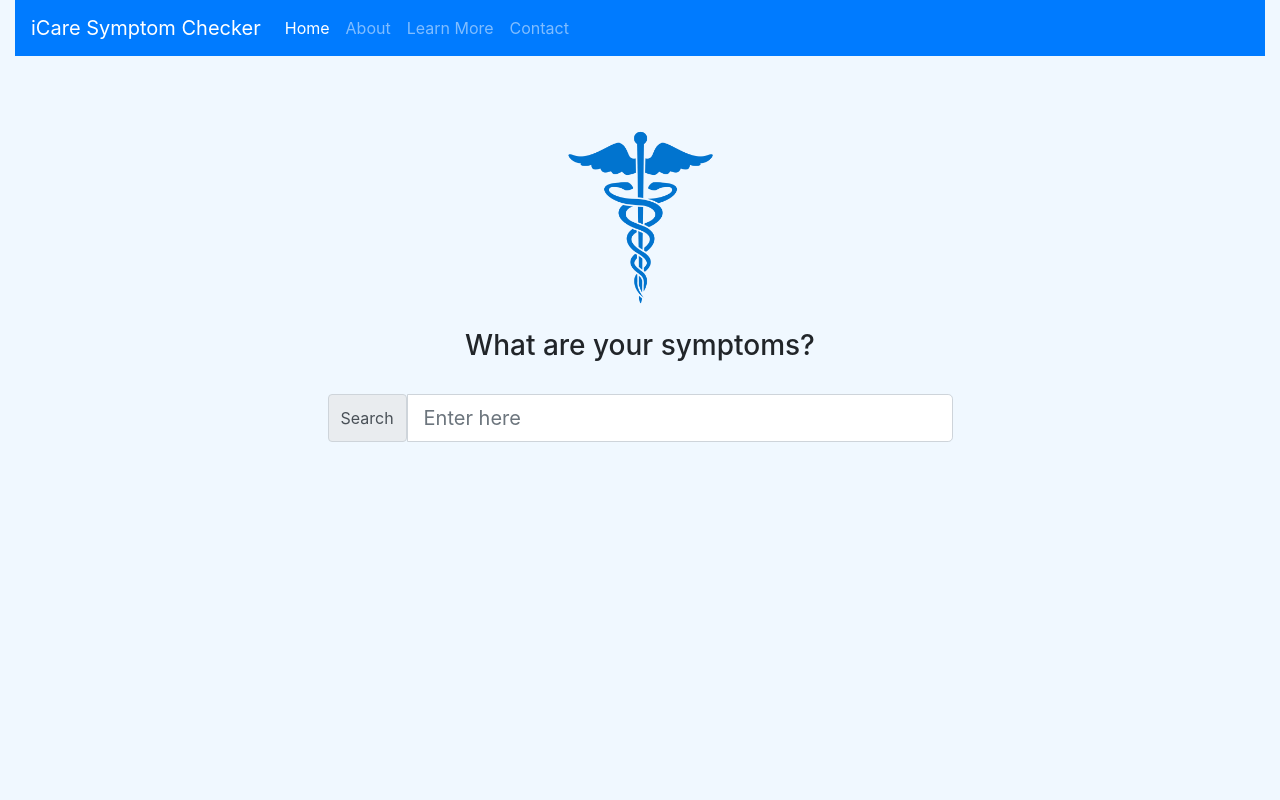
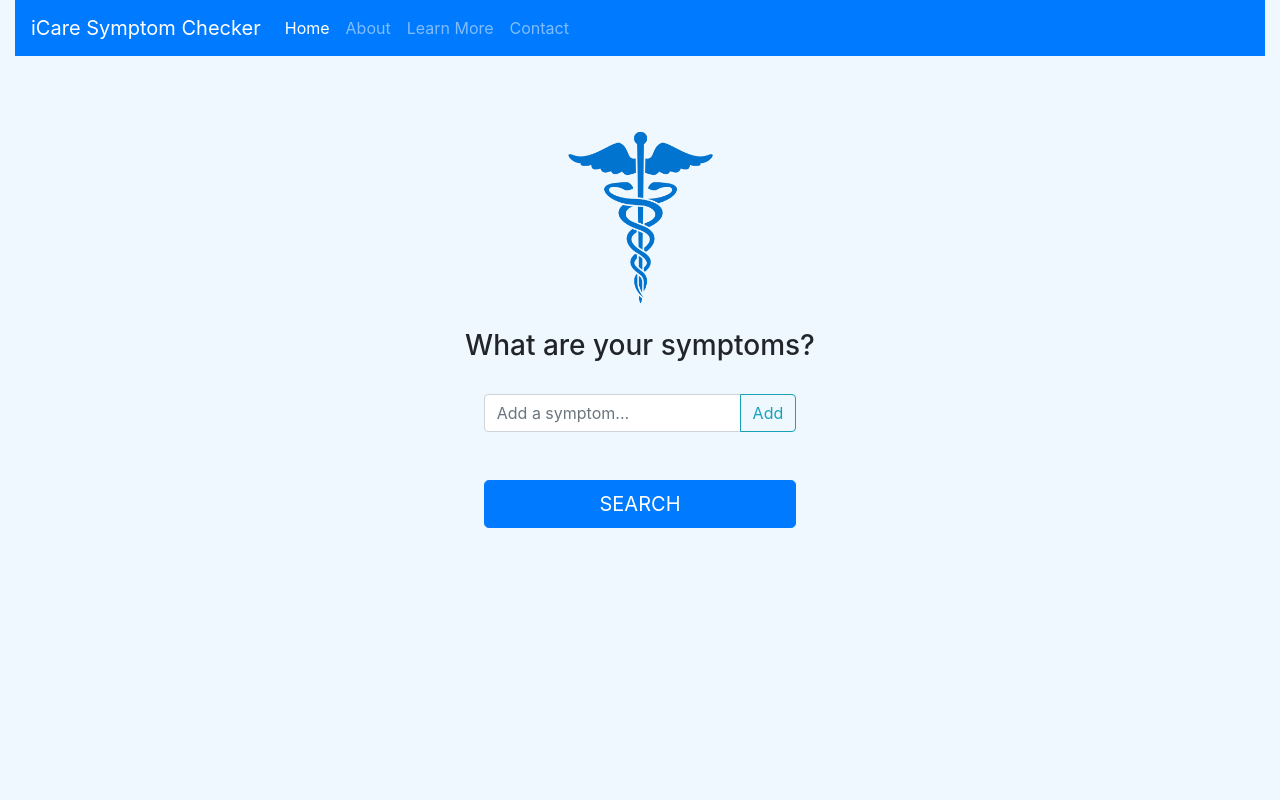
Before and after one commit to ptsheeran/iCare, a Vue app: page / in a window 1280 px wide. Shown: the top 800 px of the page. Built offline with nearby package versions, Linux system fonts and the light colour scheme.

Commit message:
Modified UI (add input to list)

```diff
--- a/src/App.vue
+++ b/src/App.vue
@@ -29,7 +29,33 @@
       <h3>What are your symptoms?</h3>
     </div>
     <br>
-    <div class="input-group input-group-lg center-block w-50">
+    <div class="center-block w-25">
+      <div class="input-group">
+        <input v-model="newItem" @keyup.enter="addItem" id="userinput" type="text" class="form-control" placeholder="Add a symptom..." aria-label="Add an item" aria-describedby="basic-addon2">
+        <div class="input-group-append">
+          <button @click="addItem" class="btn btn-outline-info" id="enter" type="button">Add</button>
+        </div>
+      </div>
+    </div>
+    <br>
+    <div class="center-block w-25">
+      <ul class="list-group" id="symptom-list">
+        <li v-for="(item, index) in items" :key="item.id" class="list-group-item">
+          {{ item.symptom }}
+          <button @click="removeItem(index)" class="close">
+            <span>&times;</span>
+          </button>
+        </li>
+      </ul>
+    </div>
+    <br>
+    <button type="button" class="btn btn-primary btn-lg btn-block w-25 center-block">SEARCH</button>
+    <br>
+    <br>
+    <br>
+
+    <!-- Old input box -->
+    <!--div class="input-group input-group-lg center-block w-50">
       <span class="input-group-text" id="inputGroup-sizing-lg">Search</span>
       <input type="text"
       class="form-control"
@@ -38,7 +64,7 @@
       placeholder="Enter here"
       @keyup.prevent="search"
       v-model="query" />
-    </div>
+    </div> -->
 
     <div v-if="data" class="card-row">
       <div v-for="(value, index) in data"
@@ -69,7 +95,11 @@ export default {
     return {
       query: '',
       data: [],
-      maxScore: 0
+      maxScore: 0,
+      items: [
+        // Stores user input list items, eg. {id: 1, symptom: "Fever"}
+      ],
+      newItem: "",
     }
   },
   methods: {
@@ -127,6 +157,19 @@ export default {
       min = Math.ceil(min);
       max = Math.floor(max);
       return Math.floor(Math.random() * (max - min + 1)) + min;
+    },
+    /* Add user input item to list */
+    addItem() {
+      if (this.newItem) {
+        this.items.push({
+          symptom: this.newItem
+        });
+        this.newItem = "";
+      }
+    },
+    /* Remove item from list */
+    removeItem(index) {
+      this.items.splice(index, 1);
     }
   }
 }
```
